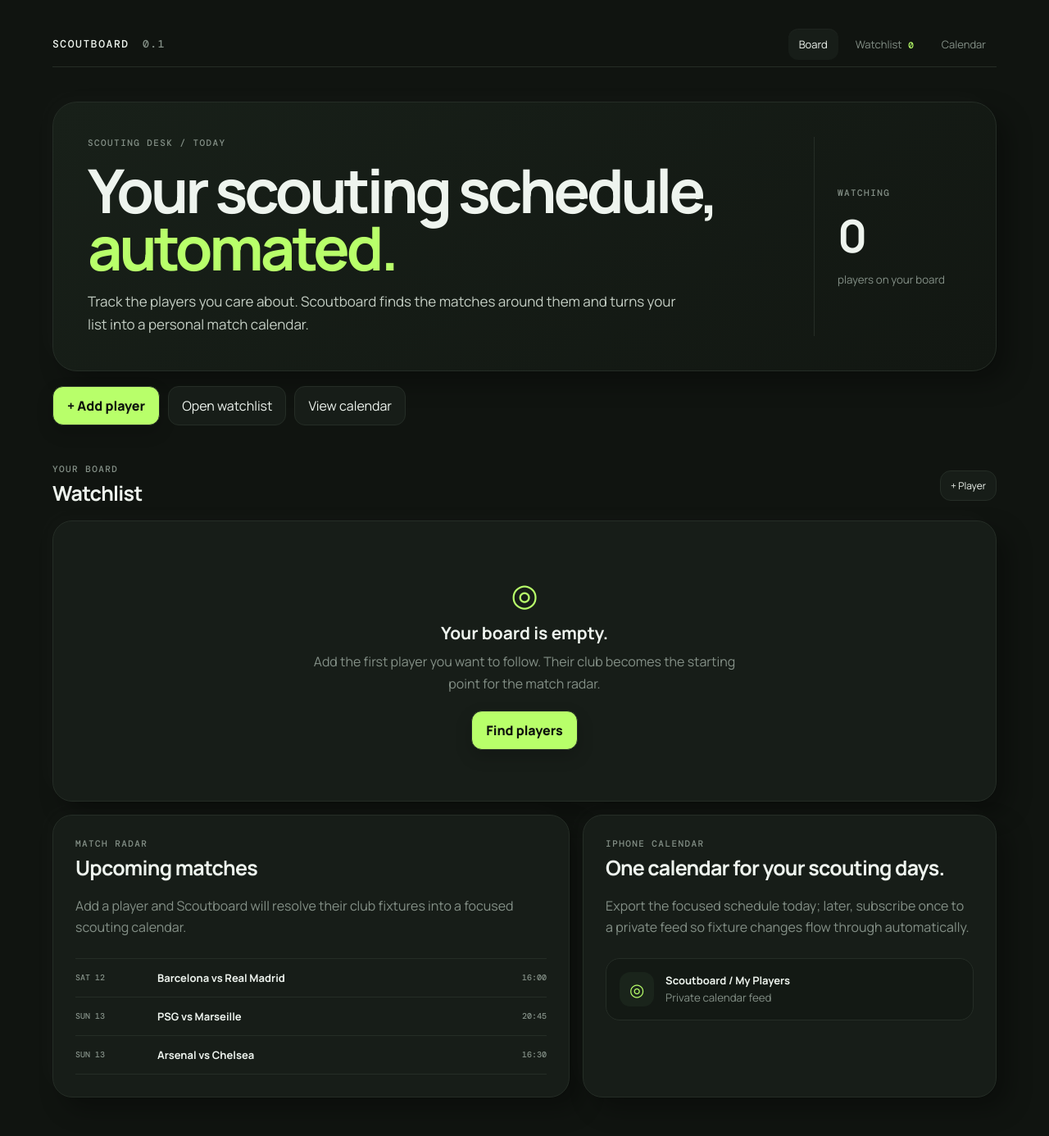
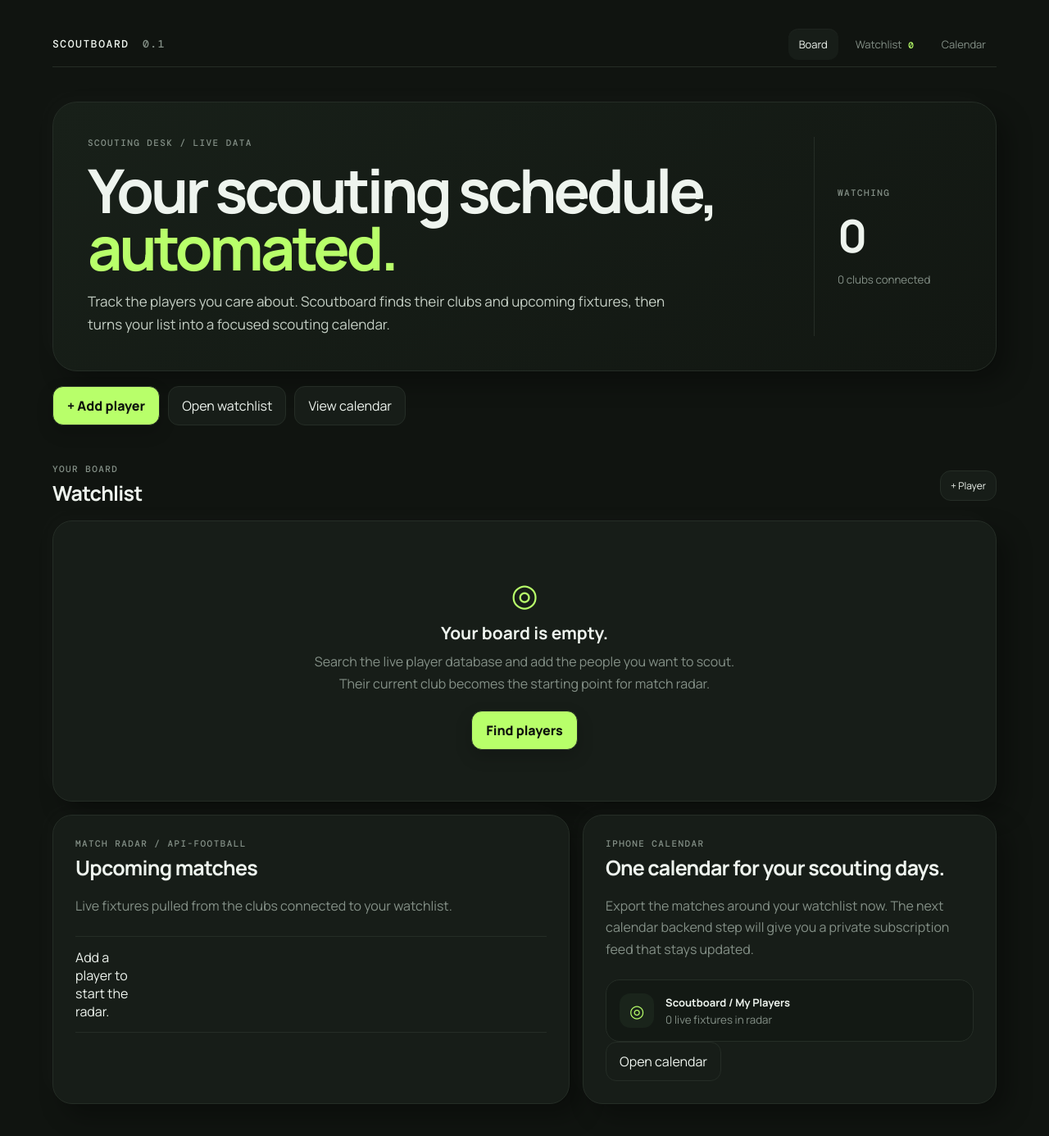
Before and after one commit to omaryazghi98-code/scoutboard, a Next.js app: page / in a window 1280 px wide. Shown: the top 1386 px of the page at 82% size. Built offline with nearby package versions, Linux system fonts and the light colour scheme.

Commit message:
feat: replace demo player search with live football data

```diff
--- a/app/page.tsx
+++ b/app/page.tsx
@@ -2,34 +2,233 @@
 
 import { useEffect, useMemo, useState } from 'react';
 
-type Player = { id: string; name: string; team: string; position: string; nationality: string; photo?: string };
+type Player = {
+  id: string;
+  providerId: number;
+  name: string;
+  team: string;
+  teamId: number | null;
+  teamLogo: string | null;
+  position: string;
+  nationality: string;
+  photo: string | null;
+};
+
+type Fixture = {
+  id: string;
+  kickoff: string;
+  timezone: string;
+  venue: string | null;
+  competition: string;
+  home: { id: number; name: string; logo?: string | null };
+  away: { id: number; name: string; logo?: string | null };
+};
+
 const STORAGE_KEY = 'scoutboard-watchlist';
-const demoPlayers: Player[] = [
-  { id: 'yamal', name: 'Lamine Yamal', team: 'Barcelona', position: 'RW', nationality: 'Spain' },
-  { id: 'zaire-emery', name: 'Warren Zaïre-Emery', team: 'PSG', position: 'CM', nationality: 'France' },
-  { id: 'saka', name: 'Bukayo Saka', team: 'Arsenal', position: 'RW', nationality: 'England' },
-  { id: 'wirtz', name: 'Florian Wirtz', team: 'Liverpool', position: 'AM', nationality: 'Germany' },
-  { id: 'doue', name: 'Désiré Doué', team: 'PSG', position: 'AM', nationality: 'France' },
-  { id: 'cherki', name: 'Rayan Cherki', team: 'Manchester City', position: 'AM', nationality: 'France' },
-];
 
 export default function Home() {
   const [watchlist, setWatchlist] = useState<Player[]>([]);
   const [query, setQuery] = useState('');
+  const [results, setResults] = useState<Player[]>([]);
   const [showSearch, setShowSearch] = useState(false);
+  const [searching, setSearching] = useState(false);
+  const [searchError, setSearchError] = useState('');
   const [notice, setNotice] = useState('');
-  useEffect(() => { try { const saved = window.localStorage.getItem(STORAGE_KEY); if (saved) setWatchlist(JSON.parse(saved)); } catch {} }, []);
-  useEffect(() => { window.localStorage.setItem(STORAGE_KEY, JSON.stringify(watchlist)); }, [watchlist]);
-  const results = useMemo(() => { const term = query.trim().toLowerCase(); return term ? demoPlayers.filter((p) => `${p.name} ${p.team} ${p.position}`.toLowerCase().includes(term)) : demoPlayers; }, [query]);
-  const addPlayer = (player: Player) => { if (watchlist.some((item) => item.id === player.id)) { setNotice(`${player.name} is already on your watchlist.`); return; } setWatchlist((current) => [...current, player]); setNotice(`${player.name} added to your watchlist.`); setQuery(''); };
-  const removePlayer = (id: string) => { const player = watchlist.find((item) => item.id === id); setWatchlist((current) => current.filter((item) => item.id !== id)); if (player) setNotice(`${player.name} removed.`); };
+  const [fixtures, setFixtures] = useState<Fixture[]>([]);
 
-  return <main className="workspace">
-    <header className="topbar"><a className="brand" href="/">SCOUTBOARD <span>0.1</span></a><nav><a className="navActive" href="/">Board</a><a href="/watchlist">Watchlist <b>{watchlist.length}</b></a><a href="/calendar">Calendar</a></nav></header>
-    <section className="hero workspaceHero"><div><div className="eyebrow">SCOUTING DESK / TODAY</div><h1>Your scouting schedule, <span className="accent">automated.</span></h1><p>Track the players you care about. Scoutboard finds the matches around them and turns your list into a personal match calendar.</p></div><div className="heroStat"><span className="eyebrow">WATCHING</span><strong>{watchlist.length}</strong><small>players on your board</small></div></section>
-    <section className="commandBar"><button className="primaryButton" onClick={() => setShowSearch(true)}>+ Add player</button><a className="ghostButton" href="/watchlist">Open watchlist</a><a className="ghostButton" href="/calendar">View calendar</a>{notice && <span className="notice">{notice}</span>}</section>
-    <section className="sectionBlock"><div className="sectionHeader"><div><div className="eyebrow">YOUR BOARD</div><h2>Watchlist</h2></div><button className="smallButton" onClick={() => setShowSearch(true)}>+ Player</button></div>{watchlist.length === 0 ? <article className="emptyCard"><div className="emptyMark">◎</div><h3>Your board is empty.</h3><p>Add the first player you want to follow. Their club becomes the starting point for the match radar.</p><button className="primaryButton" onClick={() => setShowSearch(true)}>Find players</button></article> : <div className="playerGrid">{watchlist.map((player, index) => <article className="playerCard" key={player.id}><div className="cardTop"><span className="rank">0{index + 1}</span><button className="iconButton" aria-label={`Remove ${player.name}`} onClick={() => removePlayer(player.id)}>×</button></div><div className="avatar">{player.name.split(' ').map((part) => part[0]).slice(0, 2).join('')}</div><div className="playerName">{player.name}</div><div className="playerMeta">{player.team} · {player.position}</div><div className="cardFooter"><span>{player.nationality}</span><span className="statusPill">WATCHING</span></div></article>)}</div>}</section>
-    <section className="splitGrid"><article className="featureCard"><div className="eyebrow">MATCH RADAR</div><h2>Upcoming matches</h2><p>Add a player and Scoutboard will resolve their club fixtures into a focused scouting calendar.</p><div className="miniTimeline"><div><span>SAT 12</span><strong>Barcelona vs Real Madrid</strong><em>16:00</em></div><div><span>SUN 13</span><strong>PSG vs Marseille</strong><em>20:45</em></div><div><span>SUN 13</span><strong>Arsenal vs Chelsea</strong><em>16:30</em></div></div></article><article className="featureCard"><div className="eyebrow">IPHONE CALENDAR</div><h2>One calendar for your scouting days.</h2><p>Export the focused schedule today; later, subscribe once to a private feed so fixture changes flow through automatically.</p><div className="calendarPreview"><span>◎</span><div><strong>Scoutboard / My Players</strong><small>{watchlist.length ? `${watchlist.length} watched players` : 'Private calendar feed'}</small></div></div></article></section>
-    {showSearch && <div className="modalBackdrop" onMouseDown={() => setShowSearch(false)}><section className="searchModal" onMouseDown={(event) => event.stopPropagation()}><div className="modalHeader"><div><div className="eyebrow">PLAYER DISCOVERY</div><h2>Add a player</h2></div><button className="iconButton" onClick={() => setShowSearch(false)}>×</button></div><input autoFocus value={query} onChange={(event) => setQuery(event.target.value)} placeholder="Search player or club..." /><div className="searchResults">{results.map((player) => { const alreadyAdded = watchlist.some((item) => item.id === player.id); return <button className="resultRow" key={player.id} onClick={() => addPlayer(player)} disabled={alreadyAdded}><span className="resultAvatar">{player.name.split(' ').map((part) => part[0]).slice(0, 2).join('')}</span><span className="resultIdentity"><strong>{player.name}</strong><small>{player.team} · {player.position} · {player.nationality}</small></span><span className="resultAction">{alreadyAdded ? 'ADDED' : '+ ADD'}</span></button>; })}{results.length === 0 && <div className="noResults">No matching player in the demo dataset.</div>}</div><div className="modalFoot"><span>Demo data for UI development</span><span className="mono">Provider API → next</span></div></section></div>}
-  </main>;
+  useEffect(() => {
+    try {
+      const saved = window.localStorage.getItem(STORAGE_KEY);
+      if (saved) setWatchlist(JSON.parse(saved));
+    } catch {}
+  }, []);
+
+  useEffect(() => {
+    window.localStorage.setItem(STORAGE_KEY, JSON.stringify(watchlist));
+    const teamIds = [...new Set(watchlist.map((player) => player.teamId).filter((id): id is number => Boolean(id)))];
+    if (!teamIds.length) {
+      setFixtures([]);
+      return;
+    }
+
+    let cancelled = false;
+    Promise.all(teamIds.map((teamId) => fetch(`/api/fixtures/team?teamId=${teamId}`).then((res) => res.ok ? res.json() : { fixtures: [] }).catch(() => ({ fixtures: [] }))))
+      .then((payloads) => {
+        if (cancelled) return;
+        const merged = payloads.flatMap((payload) => payload.fixtures as Fixture[]).sort((a, b) => a.kickoff.localeCompare(b.kickoff));
+        const unique = merged.filter((fixture, index, all) => all.findIndex((item) => item.id === fixture.id) === index);
+        setFixtures(unique.slice(0, 12));
+      });
+    return () => { cancelled = true; };
+  }, [watchlist]);
+
+  useEffect(() => {
+    const term = query.trim();
+    if (term.length < 2) {
+      setResults([]);
+      setSearching(false);
+      setSearchError('');
+      return;
+    }
+
+    const controller = new AbortController();
+    const timer = window.setTimeout(async () => {
+      setSearching(true);
+      setSearchError('');
+      try {
+        const response = await fetch(`/api/players/search?q=${encodeURIComponent(term)}`, { signal: controller.signal });
+        const data = await response.json();
+        if (!response.ok) throw new Error(data.error || 'Player search is unavailable.');
+        setResults(data.players ?? []);
+      } catch (error) {
+        if (error instanceof DOMException && error.name === 'AbortError') return;
+        setResults([]);
+        setSearchError(error instanceof Error ? error.message : 'Player search failed.');
+      } finally {
+        setSearching(false);
+      }
+    }, 350);
+
+    return () => {
+      window.clearTimeout(timer);
+      controller.abort();
+    };
+  }, [query]);
+
+  const addPlayer = (player: Player) => {
+    if (watchlist.some((item) => item.id === player.id)) {
+      setNotice(`${player.name} is already on your watchlist.`);
+      return;
+    }
+    setWatchlist((current) => [...current, player]);
+    setNotice(`${player.name} added to your watchlist.`);
+    setQuery('');
+    setResults([]);
+    setShowSearch(false);
+  };
+
+  const removePlayer = (id: string) => {
+    const player = watchlist.find((item) => item.id === id);
+    setWatchlist((current) => current.filter((item) => item.id !== id));
+    if (player) setNotice(`${player.name} removed.`);
+  };
+
+  const formatFixture = (kickoff: string) => {
+    const date = new Date(kickoff);
+    return {
+      day: date.toLocaleDateString('en-GB', { weekday: 'short' }).toUpperCase(),
+      date: date.toLocaleDateString('en-GB', { day: '2-digit', month: 'short' }),
+      time: date.toLocaleTimeString('en-GB', { hour: '2-digit', minute: '2-digit' }),
+    };
+  };
+
+  const watchedCount = watchlist.length;
+  const teamCount = useMemo(() => new Set(watchlist.map((player) => player.teamId).filter(Boolean)).size, [watchlist]);
+
+  return (
+    <main className="workspace">
+      <header className="topbar">
+        <a className="brand" href="/">SCOUTBOARD <span>0.1</span></a>
+        <nav>
+          <a className="navActive" href="/">Board</a>
+          <a href="/watchlist">Watchlist <b>{watchedCount}</b></a>
+          <a href="/calendar">Calendar</a>
+        </nav>
+      </header>
+
+      <section className="hero workspaceHero">
+        <div>
+          <div className="eyebrow">SCOUTING DESK / LIVE DATA</div>
+          <h1>Your scouting schedule, <span className="accent">automated.</span></h1>
+          <p>Track the players you care about. Scoutboard finds their clubs and upcoming fixtures, then turns your list into a focused scouting calendar.</p>
+        </div>
+        <div className="heroStat">
+          <span className="eyebrow">WATCHING</span>
+          <strong>{watchedCount}</strong>
+          <small>{teamCount} club{teamCount === 1 ? '' : 's'} connected</small>
+        </div>
+      </section>
+
+      <section className="commandBar">
+        <button className="primaryButton" onClick={() => { setShowSearch(true); setNotice(''); }}>+ Add player</button>
+        <a className="ghostButton" href="/watchlist">Open watchlist</a>
+        <a className="ghostButton" href="/calendar">View calendar</a>
+        {notice && <span className="notice">{notice}</span>}
+      </section>
+
+      <section className="sectionBlock">
+        <div className="sectionHeader">
+          <div><div className="eyebrow">YOUR BOARD</div><h2>Watchlist</h2></div>
+          <button className="smallButton" onClick={() => setShowSearch(true)}>+ Player</button>
+        </div>
+
+        {watchlist.length === 0 ? (
+          <article className="emptyCard">
+            <div className="emptyMark">◎</div>
+            <h3>Your board is empty.</h3>
+            <p>Search the live player database and add the people you want to scout. Their current club becomes the starting point for match radar.</p>
+            <button className="primaryButton" onClick={() => setShowSearch(true)}>Find players</button>
+          </article>
+        ) : (
+          <div className="playerGrid">
+            {watchlist.map((player, index) => (
+              <article className="playerCard" key={player.id}>
+                <div className="cardTop"><span className="rank">0{index + 1}</span><button className="iconButton" aria-label={`Remove ${player.name}`} onClick={() => removePlayer(player.id)}>×</button></div>
+                {player.photo ? <img className="avatar playerPhoto" src={player.photo} alt="" /> : <div className="avatar">{player.name.split(' ').map((part) => part[0]).slice(0, 2).join('')}</div>}
+                <div className="playerName">{player.name}</div>
+                <div className="playerMeta">{player.team} · {player.position}</div>
+                <div className="cardFooter"><span>{player.nationality}</span><span className="statusPill">WATCHING</span></div>
+              </article>
+            ))}
+          </div>
+        )}
+      </section>
+
+      <section className="splitGrid">
+        <article className="featureCard">
+          <div className="eyebrow">MATCH RADAR / API-FOOTBALL</div>
+          <h2>Upcoming matches</h2>
+          <p>Live fixtures pulled from the clubs connected to your watchlist.</p>
+          <div className="miniTimeline">
+            {fixtures.length ? fixtures.slice(0, 6).map((fixture) => {
+              const formatted = formatFixture(fixture.kickoff);
+              const playersHere = watchlist.filter((player) => player.teamId === fixture.home.id || player.teamId === fixture.away.id);
+              return <div key={fixture.id}><span>{formatted.day}<br />{formatted.date}</span><strong>{fixture.home.name} vs {fixture.away.name}<small>{playersHere.map((player) => player.name).join(', ')}</small></strong><em>{formatted.time}</em></div>;
+            }) : <div className="timelineEmpty">Add a player to start the radar.</div>}
+          </div>
+        </article>
+        <article className="featureCard">
+          <div className="eyebrow">IPHONE CALENDAR</div>
+          <h2>One calendar for your scouting days.</h2>
+          <p>Export the matches around your watchlist now. The next calendar backend step will give you a private subscription feed that stays updated.</p>
+          <div className="calendarPreview"><span>◎</span><div><strong>Scoutboard / My Players</strong><small>{fixtures.length} live fixtures in radar</small></div></div>
+          <a className="ghostButton" href="/calendar">Open calendar</a>
+        </article>
+      </section>
+
+      {showSearch && (
+        <div className="modalBackdrop" onMouseDown={() => setShowSearch(false)}>
+          <section className="searchModal" onMouseDown={(event) => event.stopPropagation()}>
+            <div className="modalHeader"><div><div className="eyebrow">LIVE PLAYER DISCOVERY</div><h2>Add a player</h2></div><button className="iconButton" onClick={() => setShowSearch(false)}>×</button></div>
+            <input autoFocus value={query} onChange={(event) => setQuery(event.target.value)} placeholder="Search any real player..." />
+            <div className="searchResults">
+              {!query.trim() && <div className="noResults">Type at least 2 characters to search the live player database.</div>}
+              {searching && <div className="noResults">Searching live data…</div>}
+              {searchError && <div className="searchError">{searchError}<small>Check API_FOOTBALL_KEY in your local .env.local.</small></div>}
+              {!searching && !searchError && results.map((player) => {
+                const alreadyAdded = watchlist.some((item) => item.id === player.id);
+                return <button className="resultRow" key={`${player.id}-${player.teamId ?? 'team'}`} onClick={() => addPlayer(player)} disabled={alreadyAdded}>
+                  {player.photo ? <img className="resultAvatar playerPhoto" src={player.photo} alt="" /> : <span className="resultAvatar">{player.name.split(' ').map((part) => part[0]).slice(0, 2).join('')}</span>}
+                  <span className="resultIdentity"><strong>{player.name}</strong><small>{player.team} · {player.position} · {player.nationality}</small></span>
+                  <span className="resultAction">{alreadyAdded ? 'ADDED' : '+ ADD'}</span>
+                </button>;
+              })}
+              {!searching && !searchError && query.trim().length >= 2 && results.length === 0 && <div className="noResults">No player results.</div>}
+            </div>
+            <div className="modalFoot"><span>Live provider data</span><span className="mono">API-Football → Scoutboard</span></div>
+          </section>
+        </div>
+      )}
+    </main>
+  );
 }
```
